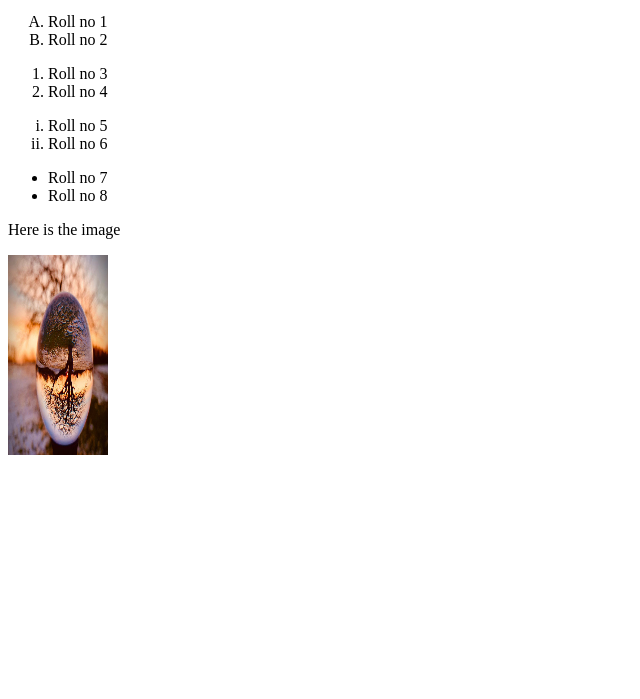
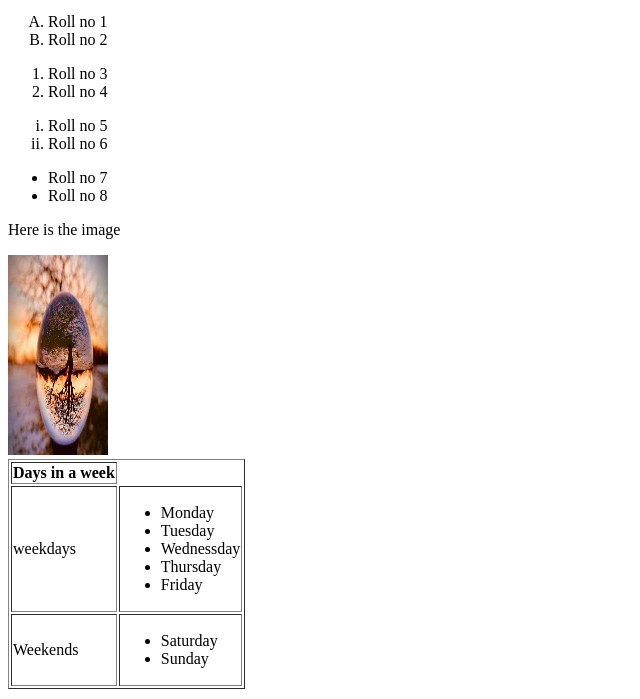
Before and after one commit to SreyasiNath/wpt_classwork, a plain HTML site: page index.html in a window 1280 px wide. Shown: the part 101-800 px from the top of the page, without its empty margins (0-640 px from the left). Drawn offline with Linux system fonts and the light colour scheme.

Commit message:
Add files via upload

```diff
--- a/index.html
+++ b/index.html
@@ -26,9 +26,30 @@
     </list>
     <p>Here is the image</p>
     <img src="water drop.jpg" alt="image" width="100" height="200"/>
-    <table>
+    <table border>
         <tr>
-            <th></th>
+            <th colgroup="2" > Days in a week</th>
+        </tr>
+        <tr>
+            <td>weekdays</td>
+            <td>
+             <ul>
+                <li>Monday</li>
+                <li>Tuesday</li>
+                <li>Wednessday</li>
+                <li>Thursday</li>
+                <li>Friday</li>
+             </ul>
+            </td>
+            <tr>
+                <td>Weekends</td>
+                <td>
+                    <ul>
+                        <li>Saturday</li>
+                        <li>Sunday</li>
+                    </ul>
+                </td>
+            </tr>
         </tr>
     </table>
 </body>
```
